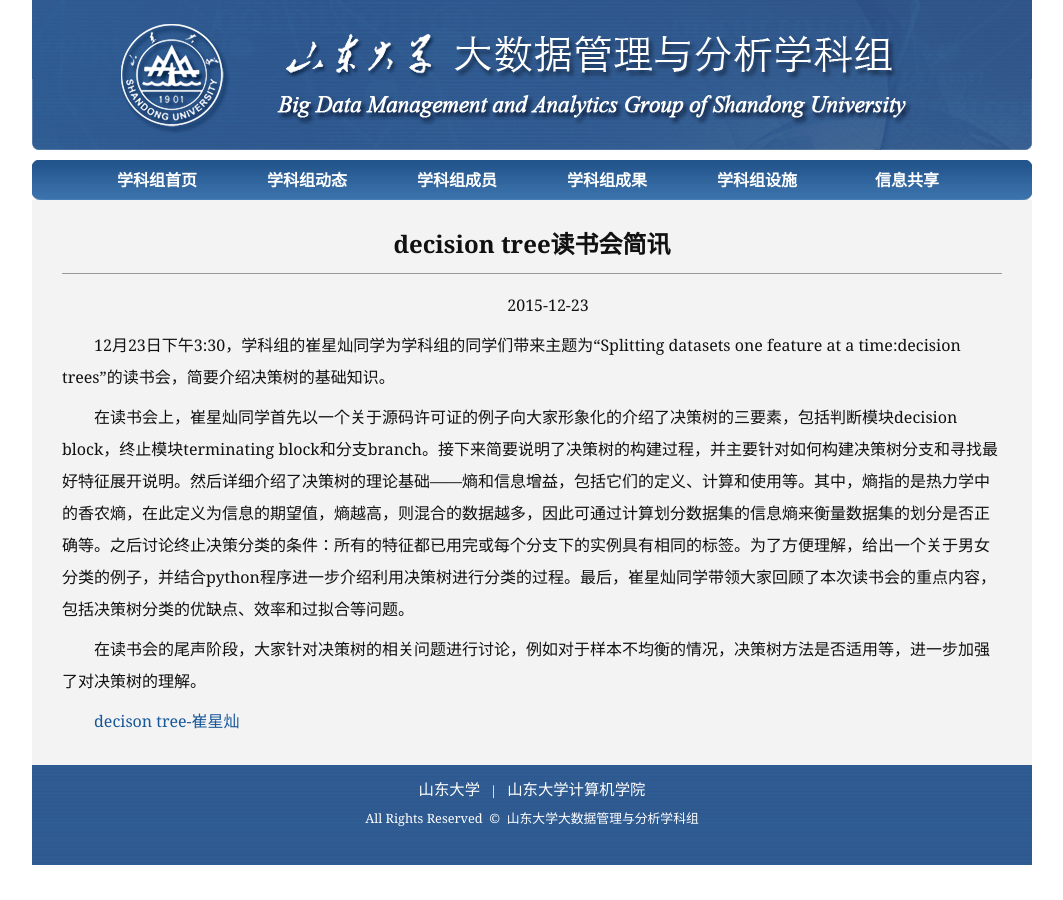
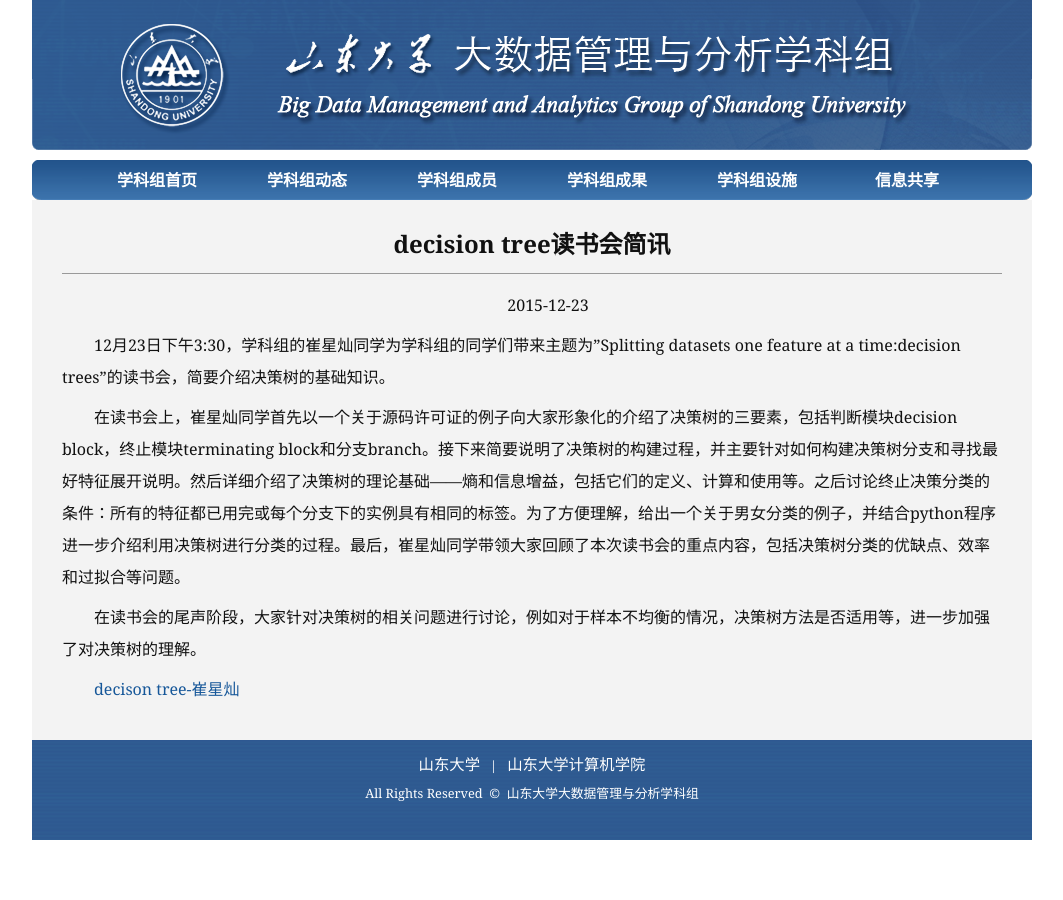
Before and after one commit to sdubigdata/bigdata-home, a Jekyll site: the page built from _source/_posts/2015-12-23-1.md, in a window 1280 px wide. Shown: the whole page, without its empty margins (108-1171 px from the left). Built offline with Jekyll 4.4.1, drawn with Linux system fonts in a browser that asks for light colours.

Commit message:
modify about news of decision tree

```diff
--- a/_source/_posts/2015-12-23-1.md
+++ b/_source/_posts/2015-12-23-1.md
@@ -1,13 +1,13 @@
 ---
 layout: post
 title:  "decision tree读书会简讯"
-date:   2015-12-23 18:10:12
+date:   2015-12-23 06:34:12
 categories: news
 ---
 
-12月23日下午3:30，学科组的崔星灿同学为学科组的同学们带来主题为“Splitting datasets one feature at a time:decision trees”的读书会，简要介绍决策树的基础知识。
+12月23日下午3:30，学科组的崔星灿同学为学科组的同学们带来主题为"Splitting datasets one feature at a time:decision trees"的读书会，简要介绍决策树的基础知识。
 
-在读书会上，崔星灿同学首先以一个关于源码许可证的例子向大家形象化的介绍了决策树的三要素，包括判断模块decision block，终止模块terminating block和分支branch。接下来简要说明了决策树的构建过程，并主要针对如何构建决策树分支和寻找最好特征展开说明。然后详细介绍了决策树的理论基础——熵和信息增益，包括它们的定义、计算和使用等。其中，熵指的是热力学中的香农熵，在此定义为信息的期望值，熵越高，则混合的数据越多，因此可通过计算划分数据集的信息熵来衡量数据集的划分是否正确等。之后讨论终止决策分类的条件：所有的特征都已用完或每个分支下的实例具有相同的标签。为了方便理解，给出一个关于男女分类的例子，并结合python程序进一步介绍利用决策树进行分类的过程。最后，崔星灿同学带领大家回顾了本次读书会的重点内容，包括决策树分类的优缺点、效率和过拟合等问题。
+在读书会上，崔星灿同学首先以一个关于源码许可证的例子向大家形象化的介绍了决策树的三要素，包括判断模块decision block，终止模块terminating block和分支branch。接下来简要说明了决策树的构建过程，并主要针对如何构建决策树分支和寻找最好特征展开说明。然后详细介绍了决策树的理论基础——熵和信息增益，包括它们的定义、计算和使用等。之后讨论终止决策分类的条件：所有的特征都已用完或每个分支下的实例具有相同的标签。为了方便理解，给出一个关于男女分类的例子，并结合python程序进一步介绍利用决策树进行分类的过程。最后，崔星灿同学带领大家回顾了本次读书会的重点内容，包括决策树分类的优缺点、效率和过拟合等问题。
 
 在读书会的尾声阶段，大家针对决策树的相关问题进行讨论，例如对于样本不均衡的情况，决策树方法是否适用等，进一步加强了对决策树的理解。
 
```
